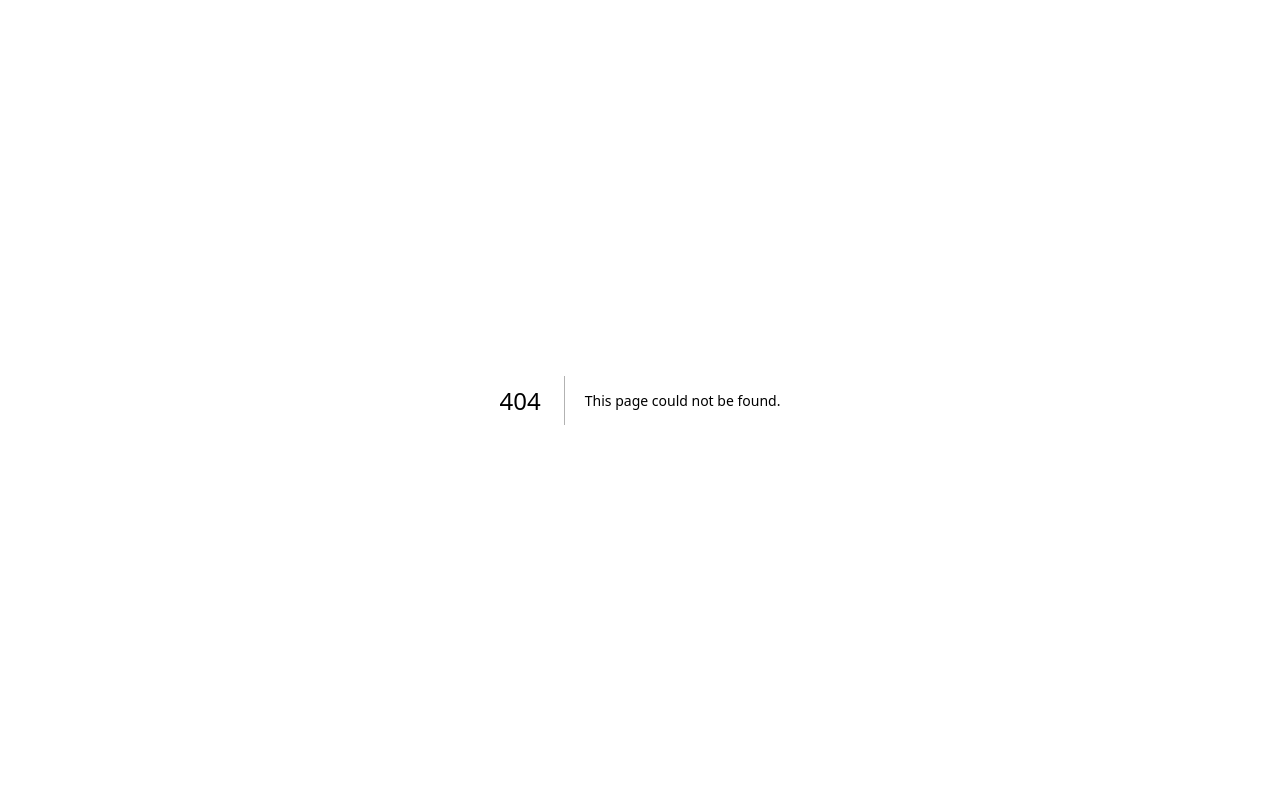
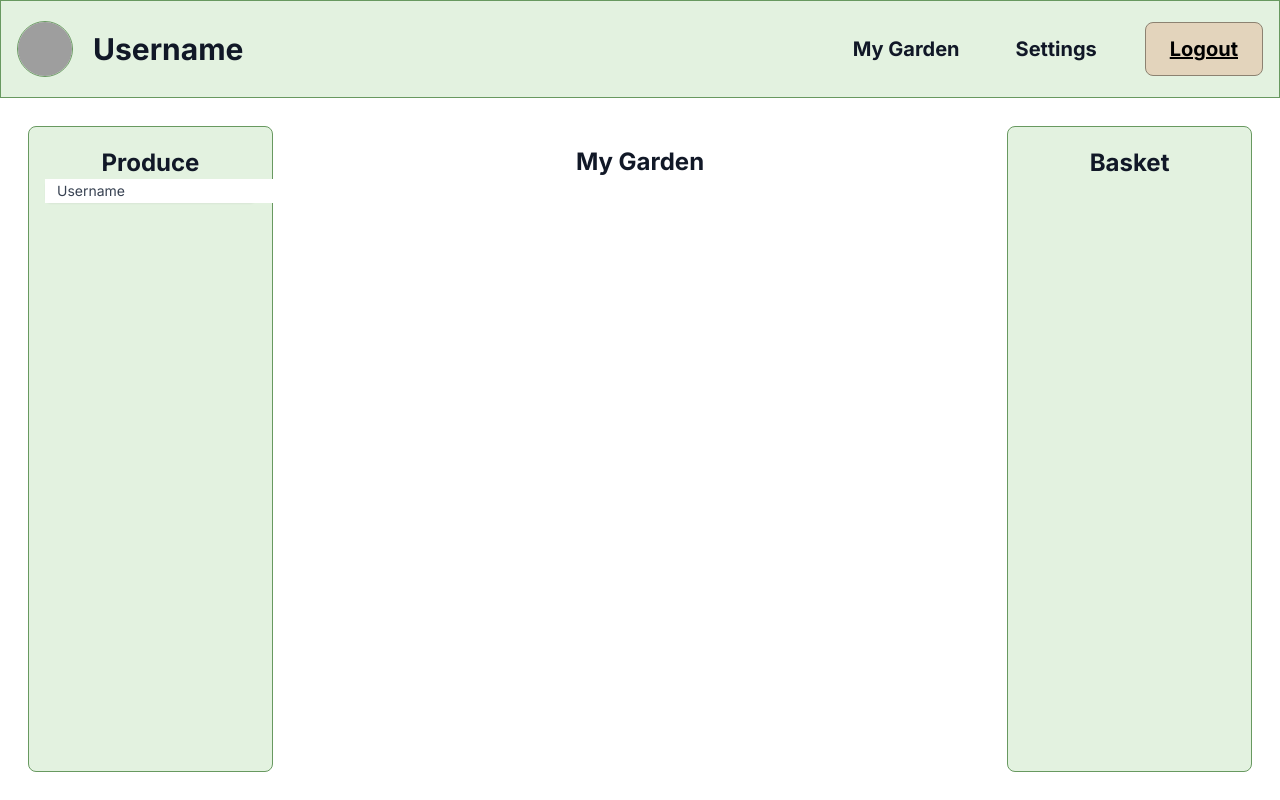
Before and after one commit to Green-atkinson/nwHacks2024, a Next.js app in the folder frontend/: page /account in a window 1280 px wide. Before the commit this address had no page. Built offline with nearby package versions, Linux system fonts and the light colour scheme; grey boxes are pictures that could not be loaded.

Commit message:
homepagev1

```diff
--- a/frontend/app/globals.css
+++ b/frontend/app/globals.css
@@ -28,10 +28,6 @@
   border: 1.5px solid #689960;
 }
 
-.custom-font {
-
-}
-
 @media (prefers-color-scheme: dark) {
   :root {
     --foreground-rgb: 255, 255, 255;
```
Also changed, not shown: frontend/app/account/page.tsx (renamed from frontend/app/page.tsx).
